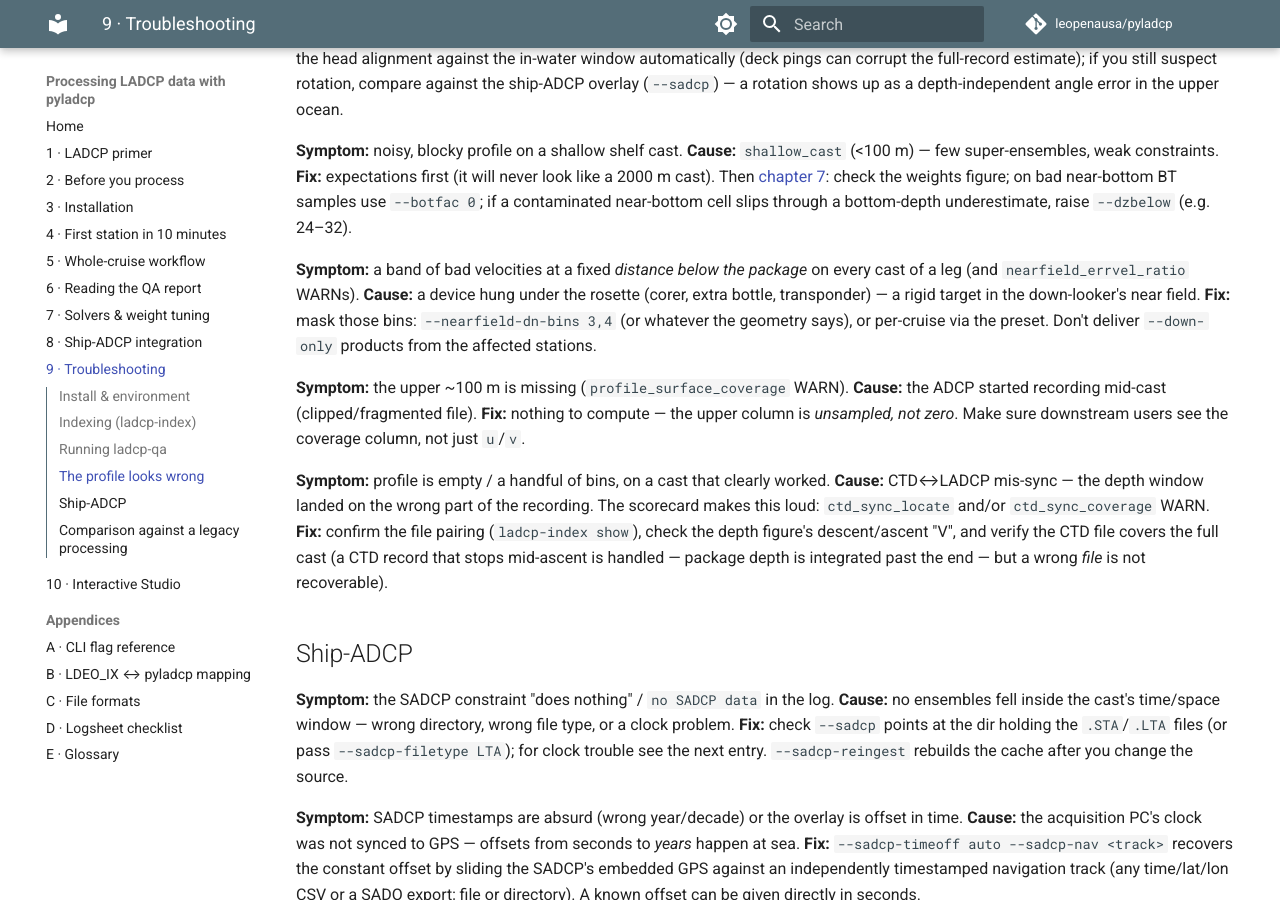
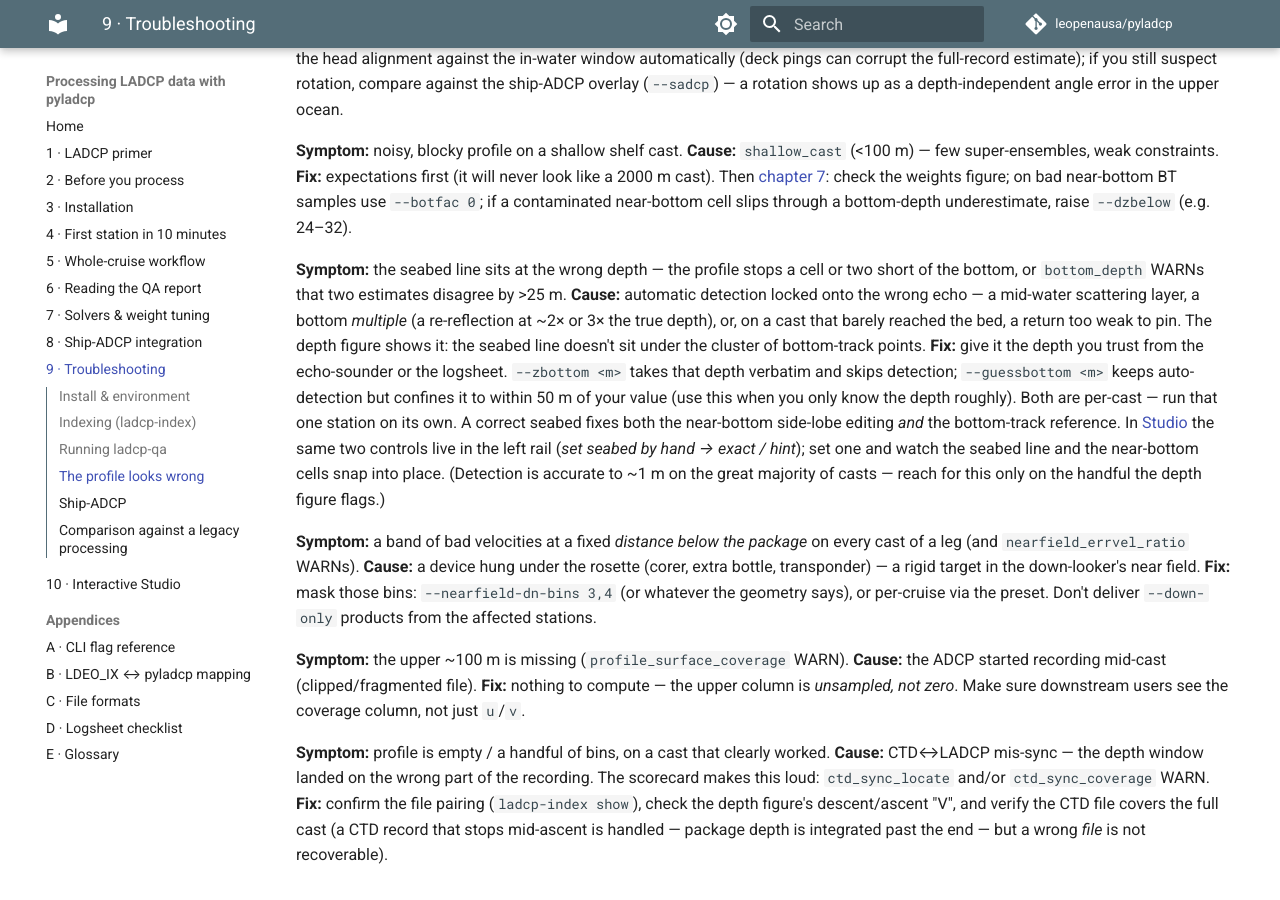
Before and after one commit to leopenausa/pyladcp, an MkDocs documentation site: the page built from docs/guide/09-troubleshooting.md, in a window 1280 px wide and 900 px high, scrolled down 1893 px. Built offline with MkDocs 1.6.1 and Material for MkDocs 9.7.7, drawn with Linux system fonts in a browser that asks for light colours; comment, search, counter and statistics services are not loaded.

Commit message:
docs(guide): add seabed override + soundcorr, include Studio in PDF, de-MORIA the CLI guide
- ch9: troubleshooting entry for a wrong seabed depth -> --zbottom/--guessbottom.
- ch6: bottom_depth points to the operator override as the fix.
- ch7: document the default-on sound-speed correction (--no-soundcorr).
- build_guide_pdf.sh: include 10-studio.md (was missing from the printable PDF).
- short CLI guide: add --zbottom/--guessbottom/--edits; fix the stale auto near-field
  preset gotcha; genericize the folder/output trees off MORIA (now cruise-agnostic).

Co-Authored-By: Claude Opus 4.8 <noreply@anthropic.com>

```diff
--- a/docs/guide/09-troubleshooting.md
+++ b/docs/guide/09-troubleshooting.md
@@ -116,6 +116,22 @@ depth-independent angle error in the upper ocean.
 samples use `--botfac 0`; if a contaminated near-bottom cell slips through a
 bottom-depth underestimate, raise `--dzbelow` (e.g. 24–32).
 
+**Symptom:** the seabed line sits at the wrong depth — the profile stops a cell or two
+short of the bottom, or `bottom_depth` WARNs that two estimates disagree by >25 m.
+**Cause:** automatic detection locked onto the wrong echo — a mid-water scattering
+layer, a bottom *multiple* (a re-reflection at ~2× or 3× the true depth), or, on a cast
+that barely reached the bed, a return too weak to pin. The depth figure shows it: the
+seabed line doesn't sit under the cluster of bottom-track points.
+**Fix:** give it the depth you trust from the echo-sounder or the logsheet.
+`--zbottom <m>` takes that depth verbatim and skips detection; `--guessbottom <m>` keeps
+auto-detection but confines it to within 50 m of your value (use this when you only know
+the depth roughly). Both are per-cast — run that one station on its own. A correct seabed
+fixes both the near-bottom side-lobe editing *and* the bottom-track reference. In
+[Studio](10-studio.md) the same two controls live in the left rail (*set seabed by
+hand → exact / hint*); set one and watch the seabed line and the near-bottom cells snap
+into place. (Detection is accurate to ~1 m on the great majority of casts — reach for
+this only on the handful the depth figure flags.)
+
 **Symptom:** a band of bad velocities at a fixed *distance below the package* on
 every cast of a leg (and `nearfield_errvel_ratio` WARNs).
 **Cause:** a device hung under the rosette (corer, extra bottle, transponder) — a
```
Also changed, not shown: docs/guide/06-qa-report.md (+4 -1 lines), docs/guide/07-solvers-weights.md (+10 -0 lines), 3 other files.
